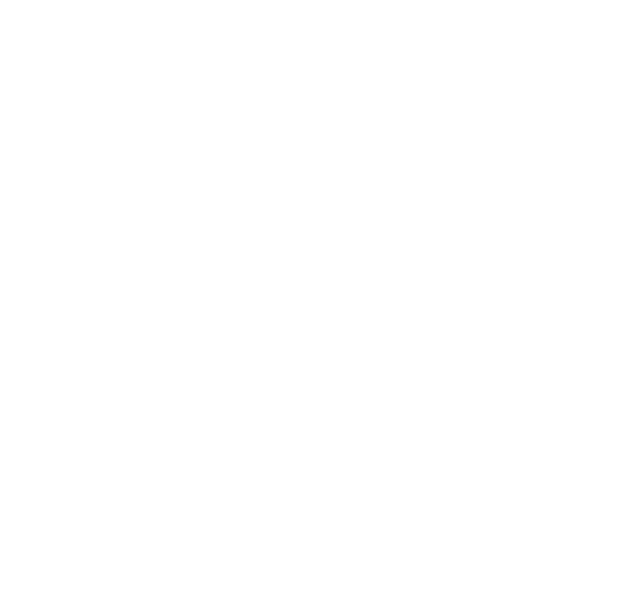
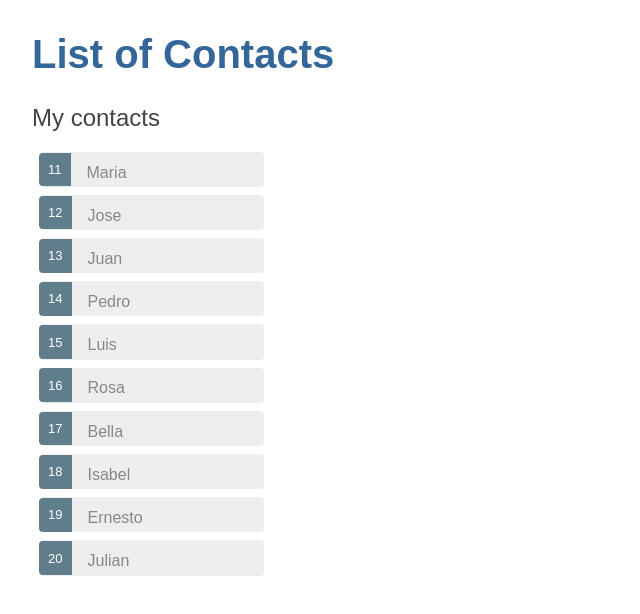
Before and after one commit to Rodielm/TodoApp, an Angular app: page / in a window 1280 px wide. Shown: the top 614 px of the page, without its empty margins (0-640 px from the left). Built offline with nearby package versions, Linux system fonts and the light colour scheme.

Commit message:
added a function to contacts

```diff
--- a/src/app/app.component.html
+++ b/src/app/app.component.html
@@ -0,0 +1,2 @@
+<h1>{{title}}</h1>
+<app-contacts></app-contacts>
--- a/src/app/app.component.ts
+++ b/src/app/app.component.ts
@@ -6,5 +6,5 @@
   styleUrls: ['./app.component.css']
 })
 export class AppComponent {
-  title = 'app';
+           title = 'List of Contacts';
 }
--- /dev/null
+++ b/src/app/contacts/contact.ts
@@ -0,0 +1,4 @@
+export class Contact {
+  id: number;
+  name: string;
+}
--- /dev/null
+++ b/src/app/contacts/contacts.component.html
@@ -0,0 +1,20 @@
+<h2>My contacts</h2>
+
+<ul class="contacts">
+  <li *ngFor="let contact of contacts"
+    [class.selected]="contact === selectedcontact"
+    (click)="onSelect(contact)">
+    <span class="badge">{{contact.id}}</span> {{contact.name}}
+  </li>
+</ul>
+
+<div *ngIf="selectedContact">
+  <h2>{{ selectedContact.name | uppercase }} Details</h2>
+  <div><span>id: </span>{{selectedContact.id}}</div>
+  <div>
+    <label>name:
+      <input [(ngModel)]="selectedContact.name" placeholder="name">
+    </label>
+  </div>
+
+</div>
--- /dev/null
+++ b/src/app/contacts/contacts.component.ts
@@ -0,0 +1,29 @@
+import { Component, OnInit } from '@angular/core';
+import { Contact } from './contact';
+import { CONTACTS } from './mock-contacts';
+
+@Component({
+  selector: 'app-contacts',
+  templateUrl: './contacts.component.html',
+  styleUrls: ['./contacts.component.css']
+})
+export class ContactsComponent implements OnInit {
+  // contact: Contact = {
+  //   id: 1,
+  //   name: 'Rodiel'
+  // };
+
+  contacts = CONTACTS;
+
+  selectedContact: Contact;
+
+  constructor() {}
+
+  ngOnInit() {}
+
+  onSelect(contact: Contact): void {
+    this.selectedContact = contact;
+    console.log(contact);
+  }
+
+}
--- /dev/null
+++ b/src/app/contacts/mock-contacts.ts
@@ -0,0 +1,14 @@
+import { Contact } from './contact';
+
+export const CONTACTS: Contact[] = [
+  { id: 11, name: 'Maria' },
+  { id: 12, name: 'Jose' },
+  { id: 13, name: 'Juan' },
+  { id: 14, name: 'Pedro' },
+  { id: 15, name: 'Luis' },
+  { id: 16, name: 'Rosa' },
+  { id: 17, name: 'Bella' },
+  { id: 18, name: 'Isabel' },
+  { id: 19, name: 'Ernesto' },
+  { id: 20, name: 'Julian' }
+];
```
Also changed, not shown: src/app/app.module.ts (+6 -2 lines), 1 other file (tests, documents, lock files or other folders).
